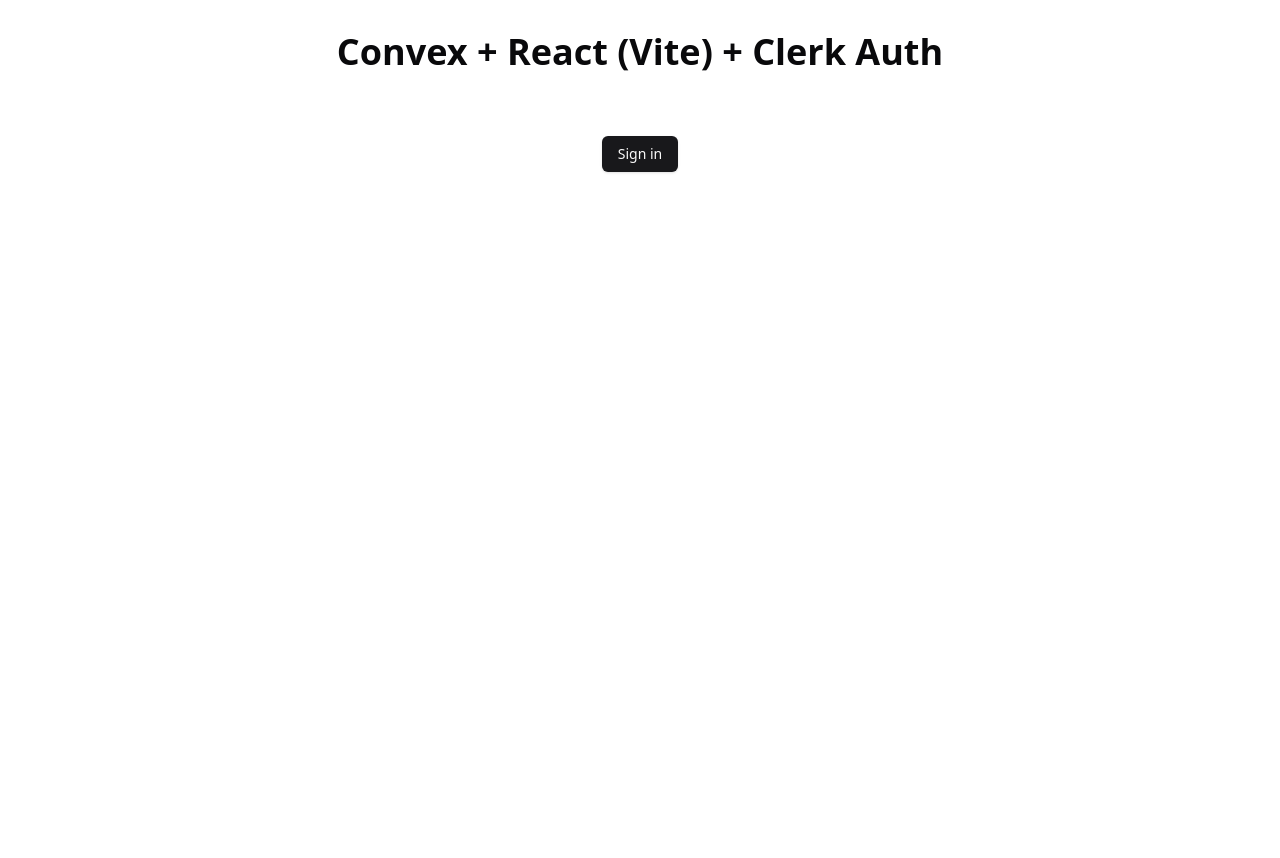
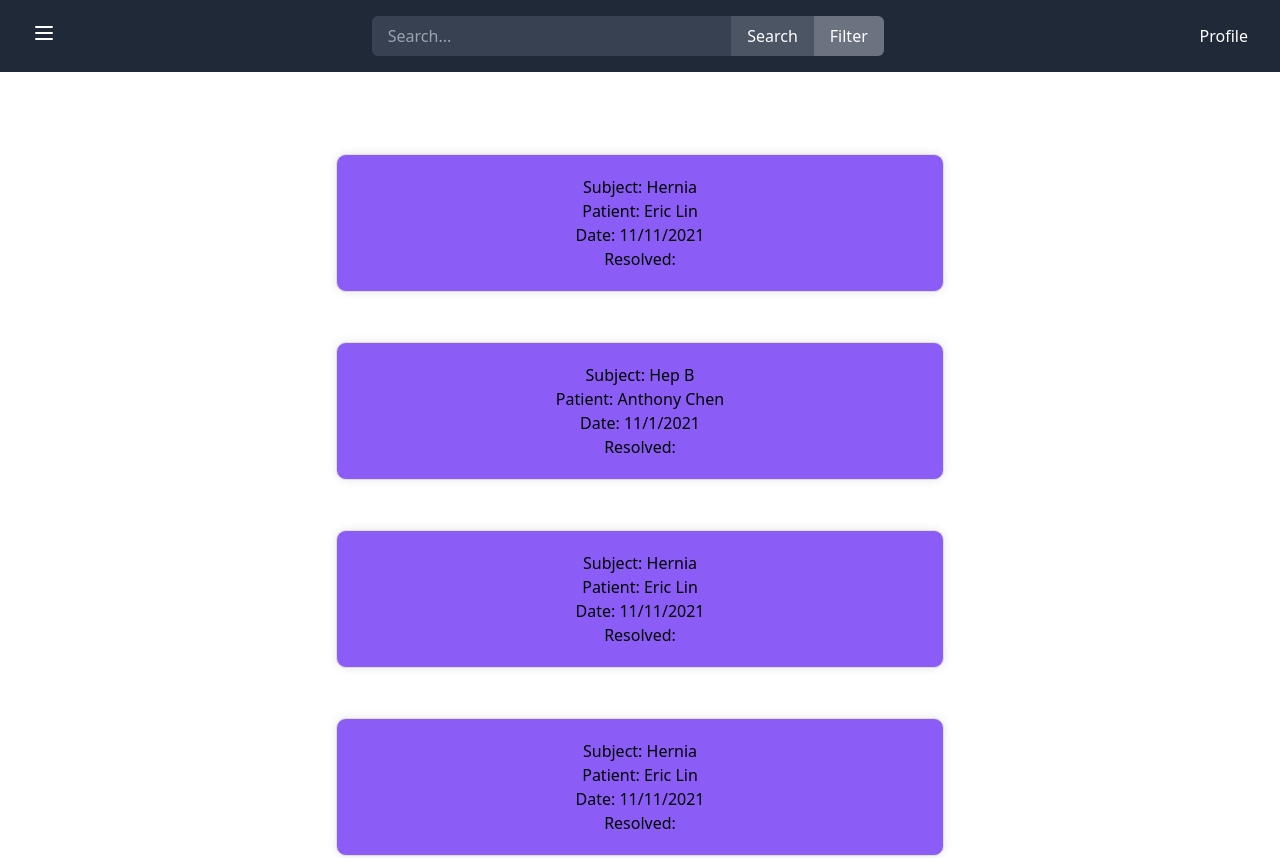
Before and after one commit to achen318/medibear, a React (Vite) app: page / in a window 1280 px wide. Shown: the top 858 px of the page. Before the commit the page ends 800 px from the top, so only its background shows below. Built offline with nearby package versions, Linux system fonts and the light colour scheme; no server answers.

Commit message:
Front-End Update

```diff
--- a/package.json
+++ b/package.json
@@ -51,6 +51,7 @@
     "react-day-picker": "^8.9.1",
     "react-dom": "^18.2.0",
     "react-hook-form": "^7.47.0",
+    "react-router-dom": "^6.26.2",
     "tailwind-merge": "^1.14.0",
     "tailwindcss-animate": "^1.0.7",
     "zod": "^3.22.4"
--- /dev/null
+++ b/src/App.css
@@ -0,0 +1,7 @@
+.dropdown-menu {
+    position: absolute;
+    background-color: white;
+    border: 1px solid gray;
+    padding: 10px;
+    color: black;
+  }
--- a/src/App.tsx
+++ b/src/App.tsx
@@ -1,29 +1,29 @@
-import {
-  Authenticated,
-  Unauthenticated,
-  useMutation,
-  useQuery
-} from 'convex/react';
+import {Authenticated, Unauthenticated, useMutation, useQuery} from 'convex/react';
 import { SignInButton, UserButton } from '@clerk/clerk-react';
-
+import './App.css';
 import { Button } from '@/components/ui/button';
 import { api } from '../convex/_generated/api';
+import {useState} from "react";
+import Post from "./components/post";
+import Consult from "./components/Consult";
 
 export default function App() {
   return (
-    <main className="container max-w-2xl flex flex-col gap-8">
-      <h1 className="text-4xl font-extrabold my-8 text-center">
-        Convex + React (Vite) + Clerk Auth
-      </h1>
+    <main className=""> {/*container max-w-2xl flex flex-col gap-8 */}
+      {/* <h1 className="text-4xl font-extrabold my-8 text-center">
+      </h1> */}
       <Authenticated>
         <SignedIn />
         <h1>Yay!!!</h1>
       </Authenticated>
       <Unauthenticated>
+        <SignedIn /> {/* make sure to remove this line */}
         <div className="flex justify-center">
           <SignInButton mode="modal">
             <Button>Sign in</Button>
           </SignInButton>
+          <br/>
+          <h1>Loser !!!</h1>
         </div>
       </Unauthenticated>
     </main>
@@ -31,15 +31,121 @@
 }
 
 function SignedIn() {
-  const { numbers, viewer } =
-    useQuery(api.myFunctions.listNumbers, {
-      count: 10
-    }) ?? {};
-  const addNumber = useMutation(api.myFunctions.addNumber);
+  const [isOpen, setIsOpen] = useState(false);
+
+  const toggleDropdown = () => {
+    setIsOpen(!isOpen);
+  };
+
+  const [searchQuery, setSearchQuery] = useState("");
+
+  const handleSearchChange = (event: React.ChangeEvent<HTMLInputElement>) => {
+    setSearchQuery(event.target.value);
+  };
+
+  const handleSearchSubmit = (event: React.FormEvent<HTMLFormElement>) => {
+    event.preventDefault();
+    alert(`Search for: ${searchQuery}`); // You can replace this with your search logic
+  };
+
+  // const { numbers, viewer } =
+  //   useQuery(api.myFunctions.listNumbers, {
+  //     count: 10
+  //   }) ?? {};
+  // const addNumber = useMutation(api.myFunctions.addNumber);
 
   return (
     <>
-      <p>Welcome {viewer}!</p>
+      <header className="bg-gray-800 text-white">
+      <nav className="container mx-auto py-4 flex justify-between items-center">
+
+      {/* Hamburger Icon */}
+      <div>
+        {/* <button onClick={toggleDropdown} className="relative group">
+          <div className="relative flex overflow-hidden items-center justify-center rounded-full w-[50px] h-[50px] transform transition-all bg-slate-700 ring-0 ring-gray-300 hover:ring-8 group-focus:ring-4 ring-opacity-30 duration-200 shadow-md">
+            <div className="flex flex-col justify-between w-[20px] h-[20px] transform transition-all duration-300 origin-center overflow-hidden">
+              <div className="bg-white h-[2px] w-7 transform transition-all duration-300 origin-left group-focus:translate-y-6 delay-100"></div>
+              <div className="bg-white h-[2px] w-7 rounded transform transition-all duration-300 group-focus:translate-y-6 delay-75"></div>
+              <div className="bg-white h-[2px] w-7 transform transition-all duration-300 origin-left group-focus:translate-y-6"></div>
+
+              <div className="absolute items-center justify-between transform transition-all duration-500 top-2.5 -translate-x-10 group-focus:translate-x-0 flex w-0 group-focus:w-12">
+                <div className="absolute bg-white h-[2px] w-5 transform transition-all duration-500 rotate-0 delay-300 group-focus:rotate-45"></div>
+                <div className="absolute bg-white h-[2px] w-5 transform transition-all duration-500 -rotate-0 delay-300 group-focus:-rotate-45"></div>
+              </div>
+            </div>
+          </div>
+        </button> */}
+
+          <button
+            onClick={toggleDropdown}
+            className="text-white focus:outline-none"
+          >
+            <svg
+              className="w-6 h-6"
+              fill="none"
+              stroke="currentColor"
+              viewBox="0 0 24 24"
+              xmlns="http://www.w3.org/2000/svg"
+            >
+              <path
+                strokeLinecap="round"
+                strokeLinejoin="round"
+                strokeWidth="2"
+                d={isOpen ? "M6 18L18 6M6 6l12 12" : "M4 6h16M4 12h16M4 18h16"}
+              />
+            </svg>
+          </button>
+          {isOpen && (
+              <ul className="dropdown-menu">
+                <li>All Posts</li>
+                <li>Inbox</li>
+                <li>Settings</li>
+                <li>Feedback</li>
+              </ul>
+      )}
+        </div>
+
+        {/* Search Bar */}
+        <form
+          onSubmit={handleSearchSubmit}
+          className="hidden md:flex flex-1 justify-center max-w-lg mx-auto"
+        >
+          <input
+            type="text"
+            value={searchQuery}
+            onChange={handleSearchChange}
+            placeholder="Search..."
+            className="w-full px-4 py-2 rounded-l-md bg-gray-700 text-white focus:outline-none"
+          />
+          <button
+            type="submit"
+            className="px-4 py-2 bg-gray-600 text-white hover:bg-gray-400 focus:outline-none"
+          >
+            Search
+          </button>
+          <button
+            type="submit"
+            className="px-4 py-2 bg-gray-500 rounded-r-md text-white hover:bg-gray-400 focus:outline-none"
+          >
+            Filter
+          </button>
+        </form>
+
+        {/* Menu Items */}
+        <div className="flex space-x-4">
+          <a href="/services" className="hover:text-gray-400">Profile</a>
+        </div>
+
+      </nav>
+    </header>
+
+
+    <div className="container mx-auto py-8">
+      <Post subject="Hernia" patient="Eric Lin" date="11/11/2021" resolved={false} message="penis" />
+      <Post subject="Hep B" patient="Anthony Chen" date="11/1/2021" resolved={false} message="penis" />
+      <Post subject="Hernia" patient="Eric Lin" date="11/11/2021" resolved={false} message="penis" />
+      <Post subject="Hernia" patient="Eric Lin" date="11/11/2021" resolved={false} message="penis" />
+      {/* <p>Welcome {viewer}!</p>
       <p className="flex gap-4 items-center">
         This is you:
         <UserButton afterSignOutUrl="#" />
@@ -56,14 +162,14 @@
         >
           Add a random number
         </Button>
-      </p>
-      <p>
+      </p> */}
+      {/* <p>
         Numbers:{' '}
         {numbers?.length === 0
           ? 'Click the button!'
           : numbers?.join(', ') ?? '...'}
-      </p>
-      <p>
+      </p> */}
+      {/* <p>
         Edit{' '}
         <code className="relative rounded bg-muted px-[0.3rem] py-[0.2rem] font-mono text-sm font-semibold">
           convex/myFunctions.ts
@@ -86,7 +192,8 @@
         >
           Convex docs
         </a>
-      </p>
+      </p> */}
+    </div>
     </>
   );
 }
--- /dev/null
+++ b/src/components/Consult.tsx
@@ -0,0 +1,19 @@
+import "./Consult.css";
+import { useLocation } from 'react-router-dom';
+
+export default function Consult() {
+    const location = useLocation();
+    const { subject, patient, date, resolved, message} = location.state;
+    return (
+        <div>
+            <p>{patient} says penis</p>
+            <h1>Consult</h1>
+            <h1>Consult</h1>
+            <h1>Consult</h1>
+            <h1>Consult</h1>
+
+        </div>
+    );
+}
+
+// take props, render thm
--- /dev/null
+++ b/src/components/post.css
@@ -0,0 +1,20 @@
+.Consult {
+    display: flex;
+    flex-direction: column;
+    justify-content: center;
+    align-items: center;
+    margin-top: 50px;
+    margin-bottom: 50px;
+    padding: 20px;
+    border: 1px solid #e0e0e0;
+    border-radius: 10px;
+    box-shadow: 0 0 10px rgba(0, 0, 0, 0.1);
+    background-color: #fff;
+    /* width: 100%; */
+    color: black;
+    width: 50%;
+    margin-left: auto;
+    margin-right: auto;
+    /* max-width: 600px; */
+
+}
--- /dev/null
+++ b/src/components/post.tsx
@@ -0,0 +1,49 @@
+import React from "react";
+import "./post.css";
+import { defineSchema } from "convex/server";
+import { BrowserRouter, Routes, Route, useNavigate, Link } from 'react-router-dom';
+
+
+interface PostProps {
+    subject: string;
+    patient: string;
+    date: string;
+    message: string /*Message[];*/
+    resolved: boolean;
+}
+
+const Post: React.FC<PostProps> = ({subject, patient, date, resolved, message}) => {
+
+    const navigate = useNavigate();
+
+    const handleClick = () => {
+        const data = { subject: subject, patient: patient, date: date, resolved: resolved, message: message};
+        navigate('/Consult/' + patient, { state: data });
+    };
+
+    return (
+        <div className = "Consult bg-violet-500 hover:bg-violet-600 active:bg-violet-700 focus:outline-none focus:ring focus:ring-violet-300" onClick = {handleClick}>
+            <h1> Subject: {subject} </h1>
+            <p> Patient: {patient} </p>
+            <p> Date: {date} </p>
+            {/* <p> Message: {new Message("Hernia Big Bad", "Image Stub", "Eric Lin", "11:11")} </p> */}
+            <p> Resolved: {resolved} </p>
+        </div>
+    );
+};
+
+class Message {
+    text: string;
+    image: string;
+    user: string;
+    time: string;
+
+    constructor(text: string, image: string, user: string, time: string) {
+        this.text = text;
+        this.image = image;
+        this.user = user;
+        this.time = time;
+    }
+}
+
+export default Post;
--- a/src/main.tsx
+++ b/src/main.tsx
@@ -5,7 +5,10 @@
 import ReactDOM from "react-dom/client";
 import App from "./App";
 import { ErrorBoundary } from "./ErrorBoundary";
+import { render } from "react-dom"
+import { BrowserRouter, Routes, Route, useNavigate, Link } from 'react-router-dom';
 import "./index.css";
+import Consult from "./components/Consult";
 
 const convex = new ConvexReactClient(import.meta.env.VITE_CONVEX_URL as string);
 
@@ -16,7 +19,14 @@
         publishableKey={import.meta.env.VITE_CLERK_PUBLISHABLE_KEY}
       >
         <ConvexProviderWithClerk client={convex} useAuth={useAuth}>
-          <App />
+          <BrowserRouter>
+            <Routes>
+              <Route path="/" element={<App />} />
+              <Route path="/Consult/:slug" element={<Consult />} />
+            </Routes>
+            {/* <App />
+            <Route path="/about" element={<Consult />} /> */}
+          </BrowserRouter>
         </ConvexProviderWithClerk>
       </ClerkProvider>
     </ErrorBoundary>
```
Also changed, not shown: src/components/Consult.css (added), 2 other files (tests, documents, lock files or other folders).
